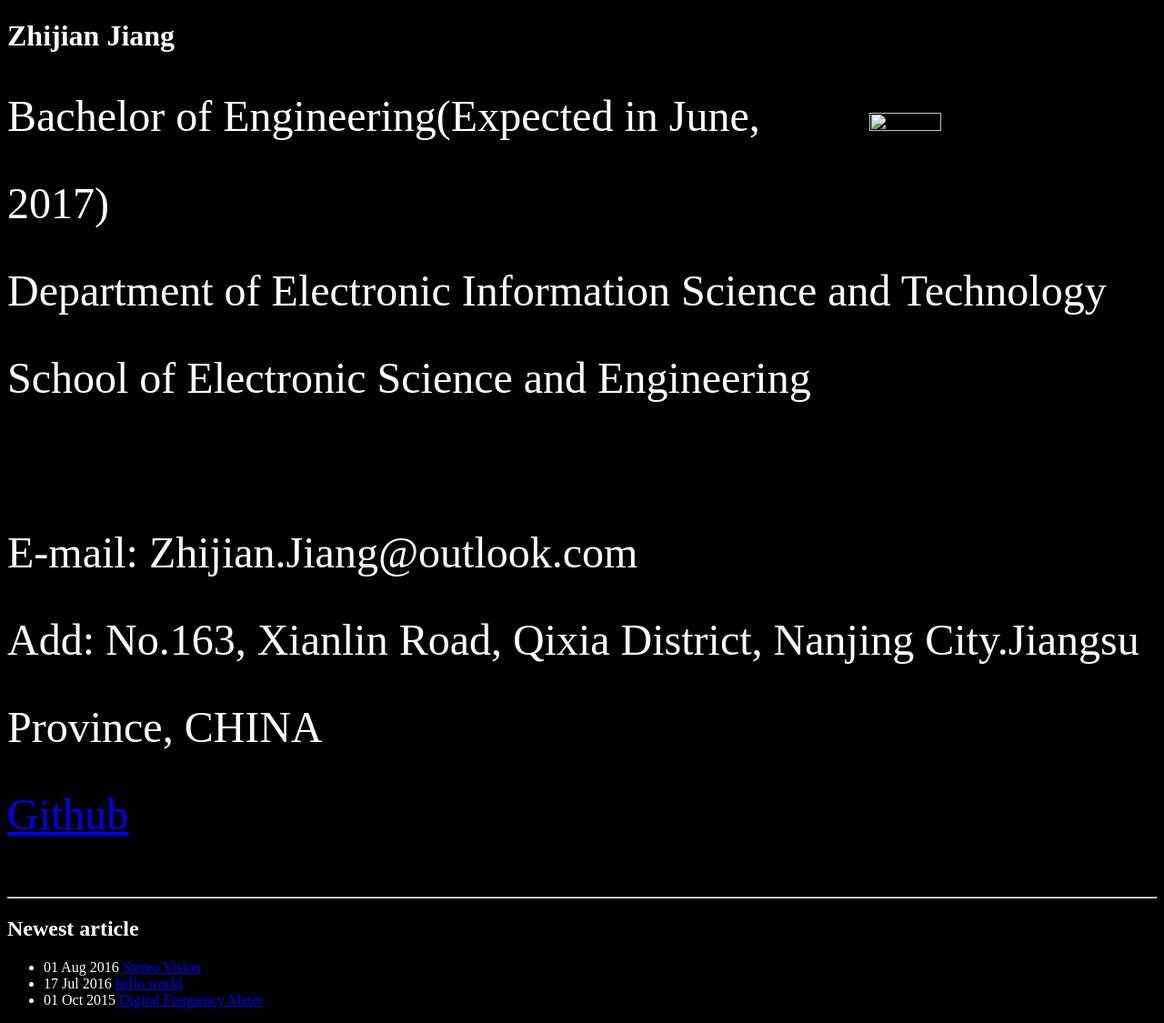
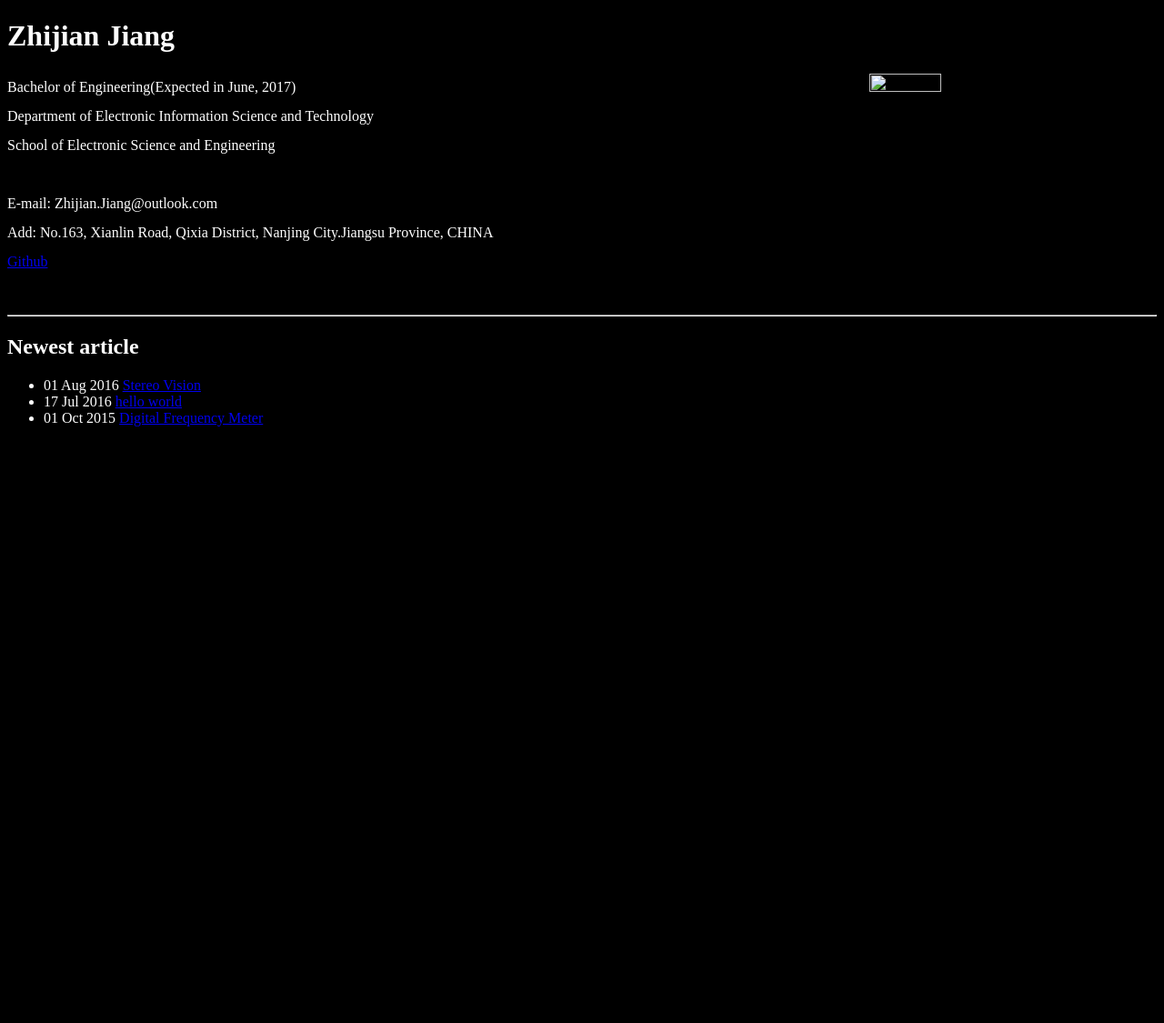
Before and after one commit to softwarelight/ZhijianJiang, a Jekyll site: the page built from index.html, in a window 1280 px wide. Shown: the whole page at 91% size. Built offline with Jekyll 4.4.1, drawn with Linux system fonts in a browser that asks for light colours; after the commit the page ends 900 px from its top, so only the background shows below that.

Commit message:
2016-08-02_16:57:53

```diff
--- a/index.html
+++ b/index.html
@@ -24,7 +24,6 @@ title: Zhijian Jiang
 <body>
     	<div style="line-height:2">
 		<p>
-		<font size="10%">
         		<img src="ZhijianJiang.github.io/images/MyImg.jpg" width="25%"; height="25%"; align="right"/>
 			Bachelor of Engineering(Expected in June, 2017)
             		<br>Department of Electronic Information Science and Technology
@@ -33,7 +32,6 @@ title: Zhijian Jiang
 			<br>E-mail: Zhijian.Jiang@outlook.com
             		<br>Add: No.163, Xianlin Road, Qixia District, Nanjing City.Jiangsu Province, CHINA
             		<br><a href=https://github.com/ZhijianJiang>Github</a>
-    		</font>
 		</p>
 	</div>
     <br><hr />
```
